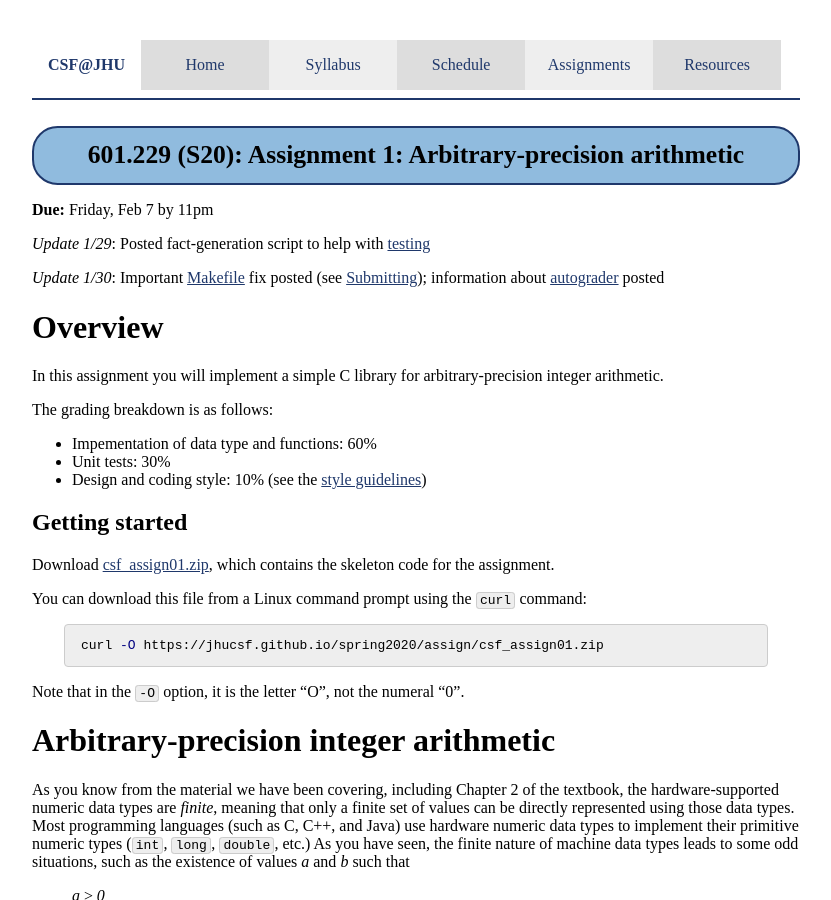
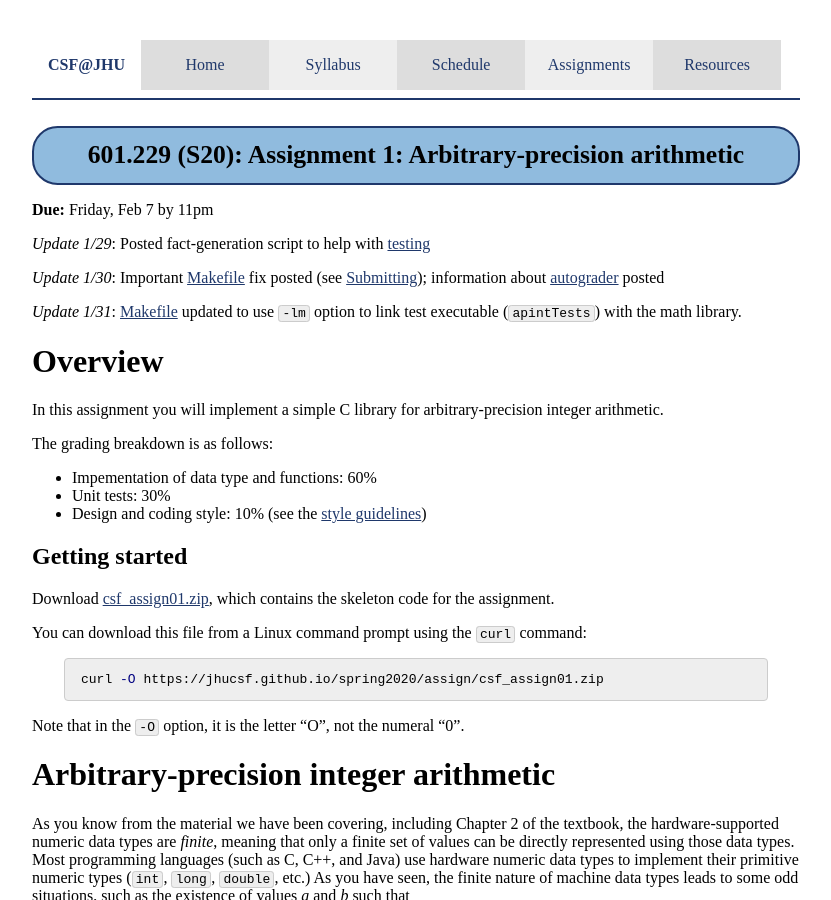
Before and after one commit to jhucsf/spring2020, a Jekyll site: the page built from assign/assign01.md, in a window 1280 px wide and 900 px high. Shown: the whole window, without its empty margins (224-1055 px from the left). Built offline with Jekyll 4.4.1, drawn with Linux system fonts in a browser that asks for light colours.

Commit message:
in assignment 1, use -lm to link with math lib

```diff
--- a/assign/assign01.md
+++ b/assign/assign01.md
@@ -8,6 +8,8 @@ title: "Assignment 1: Arbitrary-precision arithmetic"
 *Update 1/29*: Posted fact-generation script to help with [testing](#task-3-unit-testing)
 
 *Update 1/30*: Important [Makefile](assign01/Makefile) fix posted (see [Submitting](#submitting)); information about [autograder](#autograder) posted
+
+*Update 1/31*: [Makefile](assign01/Makefile) updated to use `-lm` option to link test executable (`apintTests`) with the math library.
 
 # Overview
 
```
Also changed, not shown: 2 other files.
